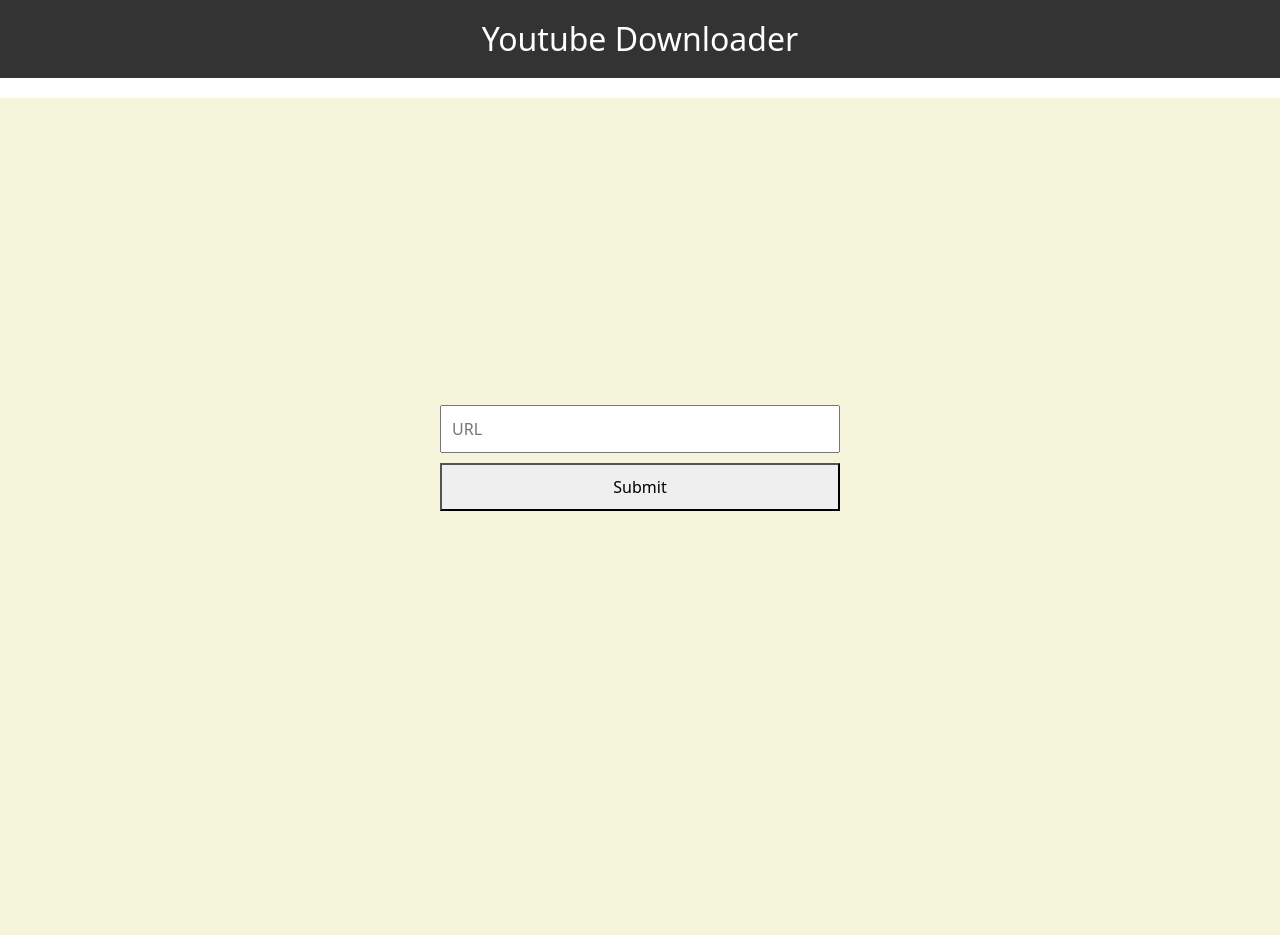
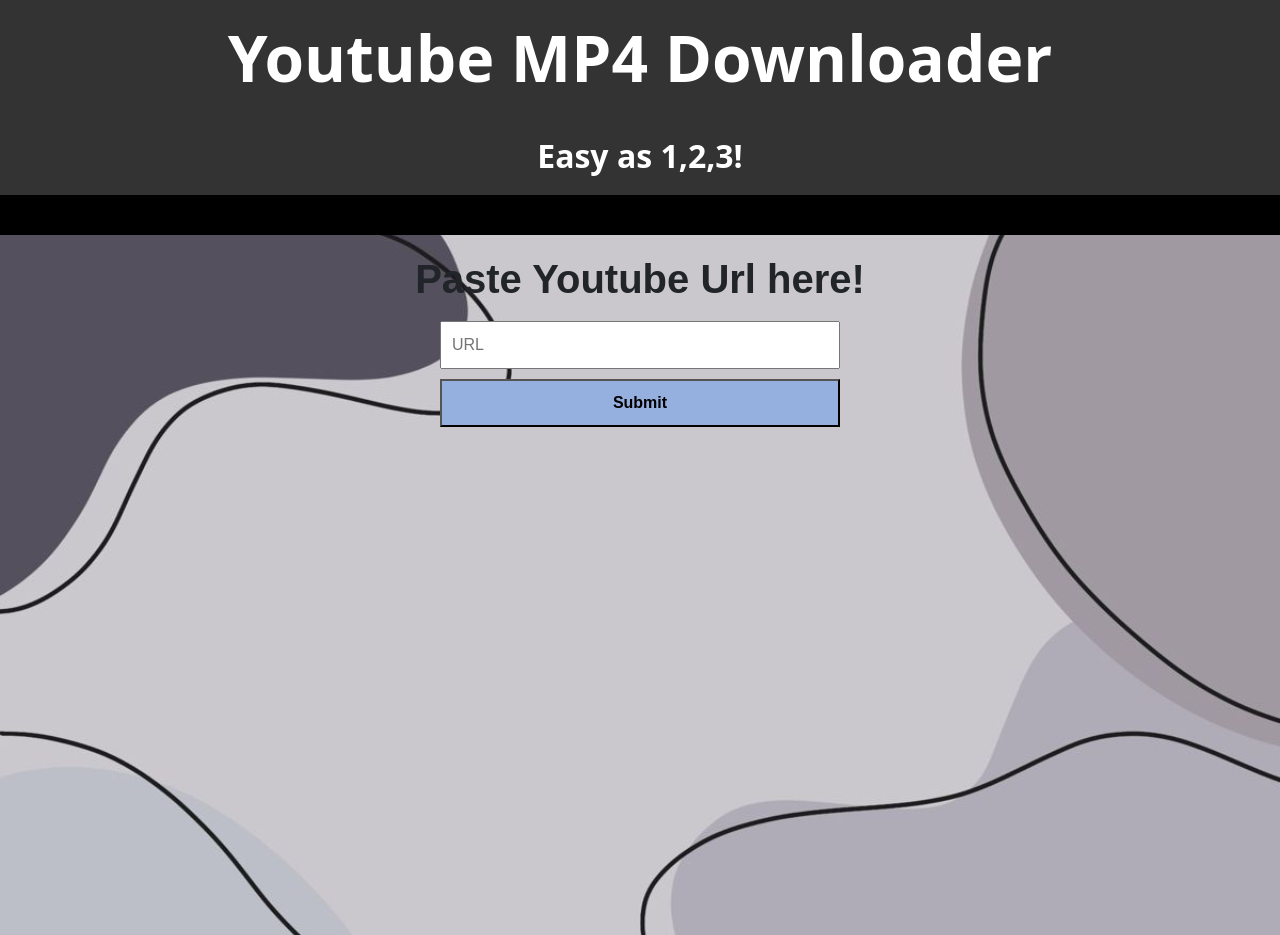
Before and after one commit to JosephCanzana/youtube-downloader, a Flask app: page / in a window 1280 px wide. Before the commit the page ends 511 px from the top, so only its background shows below. Run offline with Flask 3, Linux system fonts and the light colour scheme.

Commit message:
css styling improvement also download is activated

```diff
--- a/app.py
+++ b/app.py
@@ -10,9 +10,9 @@
         try:
             yt = YouTube(url)
             title = yt.title
-            #yt.streams.get_highest_resolution().download(output_path='./downloads')
+            yt.streams.get_highest_resolution().download(output_path='./downloads')
         except:
-            return apology("Invalid", 400)
+            return apology("Invalid URL", 400)
 
         return render_template("success.html", title=title)
     else:
--- a/static/style.css
+++ b/static/style.css
@@ -1,5 +1,19 @@
+body{
+    background-color: black;
+}
+
 /* Styling for the h1 title at the top */
 .page-title {
+    width: 100%;
+    background-color: #333;
+    color: #fff;
+    text-align: center;
+    padding: 20px 0;
+    margin: 0;
+    font-size: 4rem;
+}
+
+.sub-title {
     width: 100%;
     background-color: #333;
     color: #fff;
@@ -9,14 +23,30 @@
     font-size: 2rem;
 }
 
-/* Centering container */
+.box {
+    border: 2px solid rgb(47, 54, 50);
+    padding: 20px;
+    text-align: center;
+    border-radius: 8px;
+    max-width: 600px;
+    margin: 20px auto;
+
+}
+
+
+
 .center-container {
     display: flex;
     flex-direction: column;
-    align-items: center;       /* Centers content horizontally */
-    justify-content: center;    /* Centers content vertically */
-    min-height: calc(100vh - 80px); /* Adjusts for the title's height */
-    margin-top: 20px;           /* Adds space below the title */
+    align-items: center;
+    justify-content: flex-start;
+    min-height: calc(100vh - 100px);
+    margin-top: 40px;
+    padding-top: 20px;
+    font-family: 'Montserrat', sans-serif;
+    background-image: url('background.jpg');
+    background-size: cover;
+    background-position: center;
 }
 
 /* Basic styling for form and additional content */
--- a/templates/index.html
+++ b/templates/index.html
@@ -6,10 +6,11 @@
 
 {% block main %}
 
-    <div class="center-container" style="background-color: beige;">
-        <form action="/" method="post" ">
+    <div class="center-container" class="index">
+        <h1><b>Paste Youtube Url here!</b></h1>
+        <form action="/" method="post">
             <input type="text" id="name" name="url" placeholder="URL" required>
-            <button type="submit">Submit</button>
+            <button type="submit" style="background-color: rgb(149, 175, 222);"><b>Submit</b></button>
         </form>
     </div>
 
--- a/templates/layout.html
+++ b/templates/layout.html
@@ -8,7 +8,8 @@
         <title>{% block title %}{% endblock %}</title>
     </head>
     <body>
-        <h1 class="page-title">Youtube Downloader</h1>
+        <h1 class="page-title"><b>Youtube MP4 Downloader</b></h1>
+        <h6 class="sub-title"><b>Easy as 1,2,3!</b></h6>
         {% block main %}{% endblock %}
     </body>
 </html>
--- a/templates/success.html
+++ b/templates/success.html
@@ -6,9 +6,9 @@
 
 {% block main %}
 
-    <div class="center-container" style="background-color:aquamarine;">
-        <h1>Success </h1>
-        <h2>{{ title }}</h2>
+    <div class="center-container">
+        <h1 class="box" style="background-color: #4fdd70;"><b>Success</b></h1>
+        <h2 class="box" style="background-color: #694fdd;"><b>{{ title }}</b></h2>
     </div>
 
 {% endblock %}
```
Also changed, not shown: templates/apology.html (+5 -3 lines), static/background.jpg (added).
